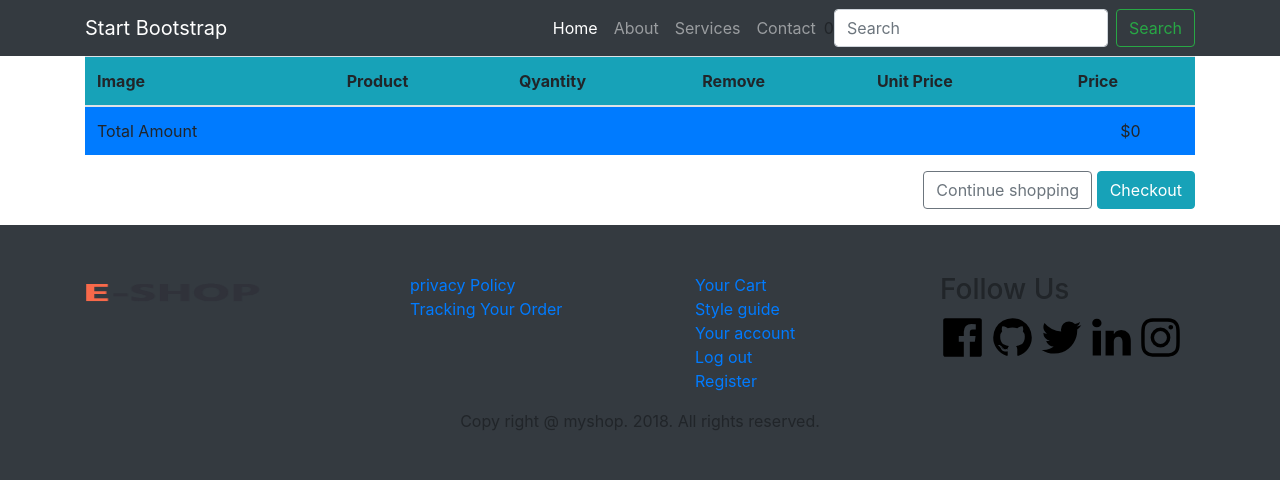
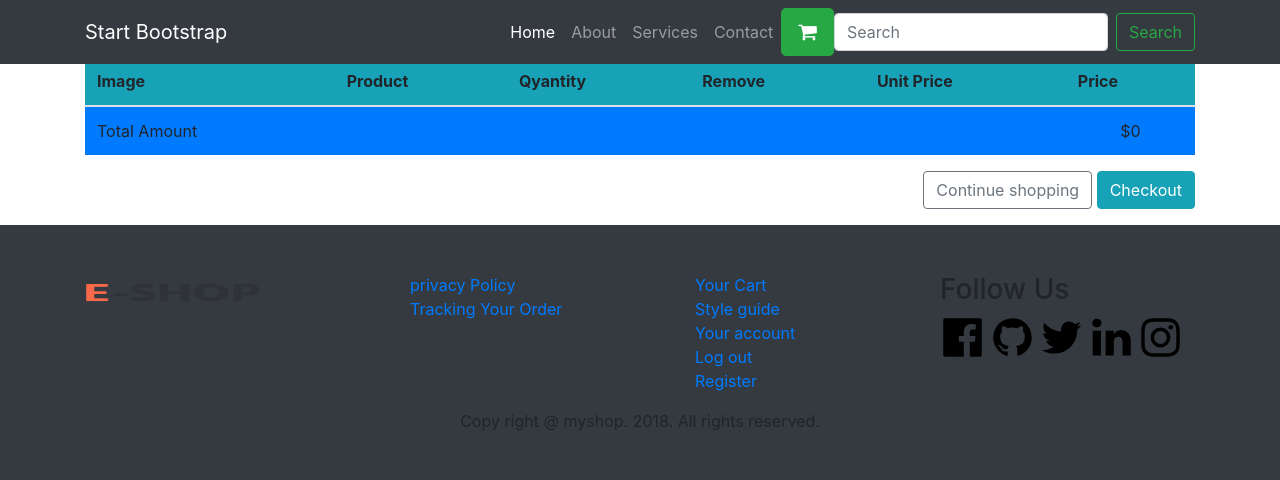
Before and after one commit to nabirhossain/xeroshop, a Django app: page /cart/ in a window 1280 px wide. Shown: the top 480 px of the page. Run offline with Django 3.2, Linux system fonts and the light colour scheme; some libraries are stand-ins or nearby versions.

Commit message:
order create

```diff
--- a/shop/templates/base.html
+++ b/shop/templates/base.html
@@ -48,20 +48,18 @@
               <a class="nav-link" href="#">Contact</a>
             </li>
           </ul>
-              {% with total_items=cart|length %}
-                {% if cart|length > 0 %}
-                  <a href="{% url 'cart:cart_detail' %}">
-                    <button class="btn btn-success btn-lg">
-                      <span class="fa fa-shopping-cart"></span> <span class="items">
-                    {{ total_items }}
-                      </span>
-                    </button>
-                  </a>
-                {% else %}
-                  0
-                {% endif %}
-              {% endwith %}
-
+              <a href="{% url 'cart:cart_detail' %}">
+                <button class="btn btn-success btn-lg">
+                {% with total_items=cart|length %}
+                  {% if cart|length > 0 %}
+                  <span class="fa fa-shopping-cart"></span>
+                  <span class="items">{{ total_items }}</span>
+                  {% else %}
+                     <span class="fa fa-shopping-cart"><span class="items"></span></span>
+                  {% endif %}
+                {% endwith %}
+                </button>
+              </a>
           <form class="form-inline my-2 my-lg-0" action="" method="GET">
             <input class="form-control mr-sm-2" type="search" placeholder="Search" aria-label="Search" name="q" value="{{ request.GET.q }}">
             <button class="btn btn-outline-success my-2 my-sm-0" type="submit">Search</button>
```
Also changed, not shown: db.sqlite3.
